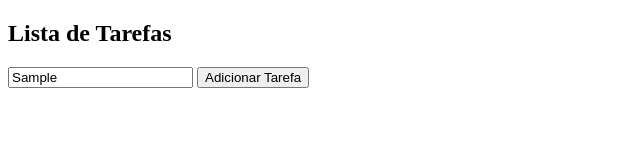
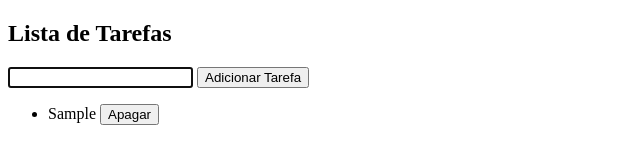
Before and after one commit to IvesUendel/JavaScript-TypeScript-Projects, a plain HTML site: page Task_List_Only_JS/index.html in a window 1280 px wide. Both pictures are taken after typing "Sample" into the empty fields and a click on the button "Adicionar Tarefa". Shown: the whole page, without its empty margins (0-640 px from the left). Drawn offline with Linux system fonts and the light colour scheme.

Commit message:
Finished Project Task List

```diff
--- a/Task_List_Only_JS/index.html
+++ b/Task_List_Only_JS/index.html
@@ -6,7 +6,7 @@
   <meta name="viewport" content="width=device-width, initial-scale=1.0">
   <meta http-equiv="X-UA-Compatible" content="ie=edge">
   <title>Modelo</title>
-  <link rel="stylesheet" href="./assets/css/style.css">
+  <link rel="stylesheet" href="css/style.css">
 </head>
 
 <body>
@@ -21,7 +21,7 @@
     <ul class="tarefas"></ul>
   </section>
 
-  <script src="./assets/js/main.js"></script>
+  <script src="js/main.js"></script>
 </body>
 
 </html>
--- a/Task_List_Only_JS/js/main.js
+++ b/Task_List_Only_JS/js/main.js
@@ -22,7 +22,31 @@ function criaBotaoApagar(li) {
   const botaoApagar = document.createElement("button");
   botaoApagar.innerText = "Apagar";
   botaoApagar.setAttribute("class", "apagar");
+  botaoApagar.setAttribute("title", "Delete Task");
   li.appendChild(botaoApagar);
+}
+
+function salvarTarefas() {
+  const liTarefas = tarefas.querySelectorAll("li");
+  const listaDeTarefas = [];
+
+  for (let tarefa of liTarefas) {
+    let tarefaTexto = tarefa.innerText;
+    tarefaTexto = tarefaTexto.replace("Apagar", "").trim();
+    listaDeTarefas.push(tarefaTexto);
+  }
+
+  const tarefasJSON = JSON.stringify(listaDeTarefas);
+  localStorage.setItem("tarefas", tarefasJSON);
+}
+
+function adicionaTarefasSalvas() {
+  const tarefas = localStorage.getItem("tarefas");
+  const listaDeTarefas = JSON.parse(tarefas);
+
+  for (let tarefa of listaDeTarefas) {
+    criaTarefa(tarefa);
+  }
 }
 
 function criaTarefa(textoInput) {
@@ -31,6 +55,7 @@ function criaTarefa(textoInput) {
   tarefas.appendChild(li);
   limpaInput();
   criaBotaoApagar(li);
+  salvarTarefas();
 }
 
 inputTarefa.addEventListener("keypress", function (event) {
@@ -42,3 +67,13 @@ inputTarefa.addEventListener("keypress", function (event) {
 btnTarefa.addEventListener("click", function (event) {
   verificaTextoNoInput();
 });
+
+document.addEventListener("click", function (event) {
+  const element = event.target;
+  if (element.classList.contains("apagar")) {
+    element.parentElement.remove();
+    salvarTarefas();
+  }
+});
+
+adicionaTarefasSalvas();
```
